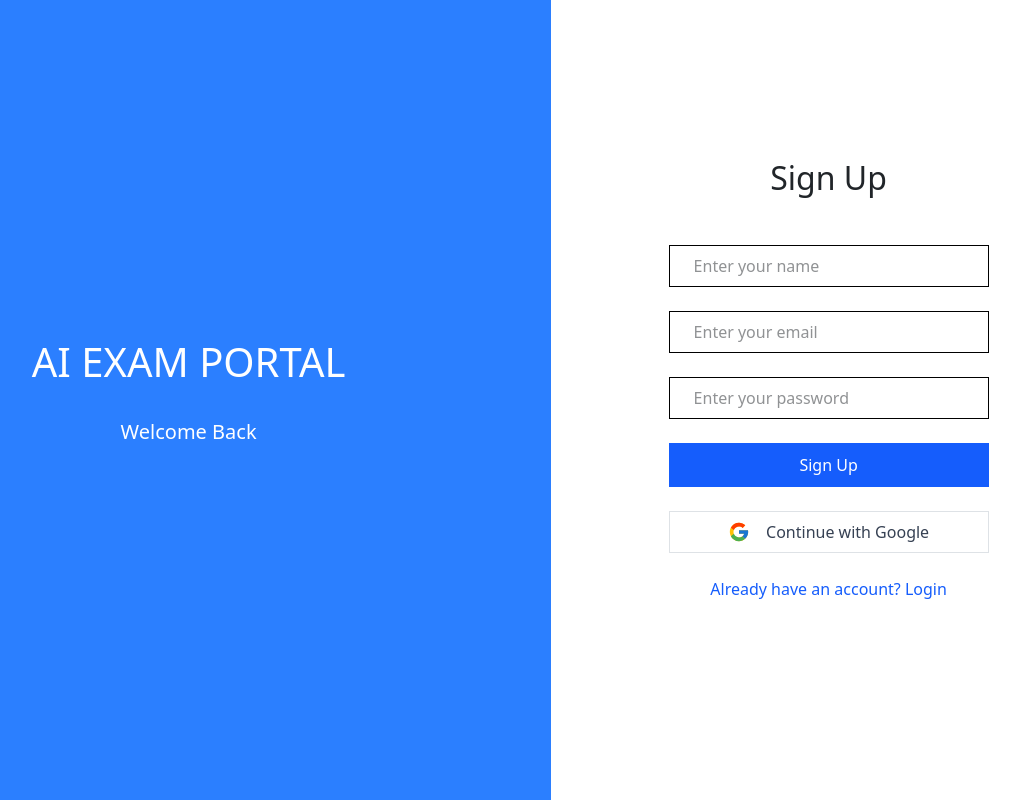
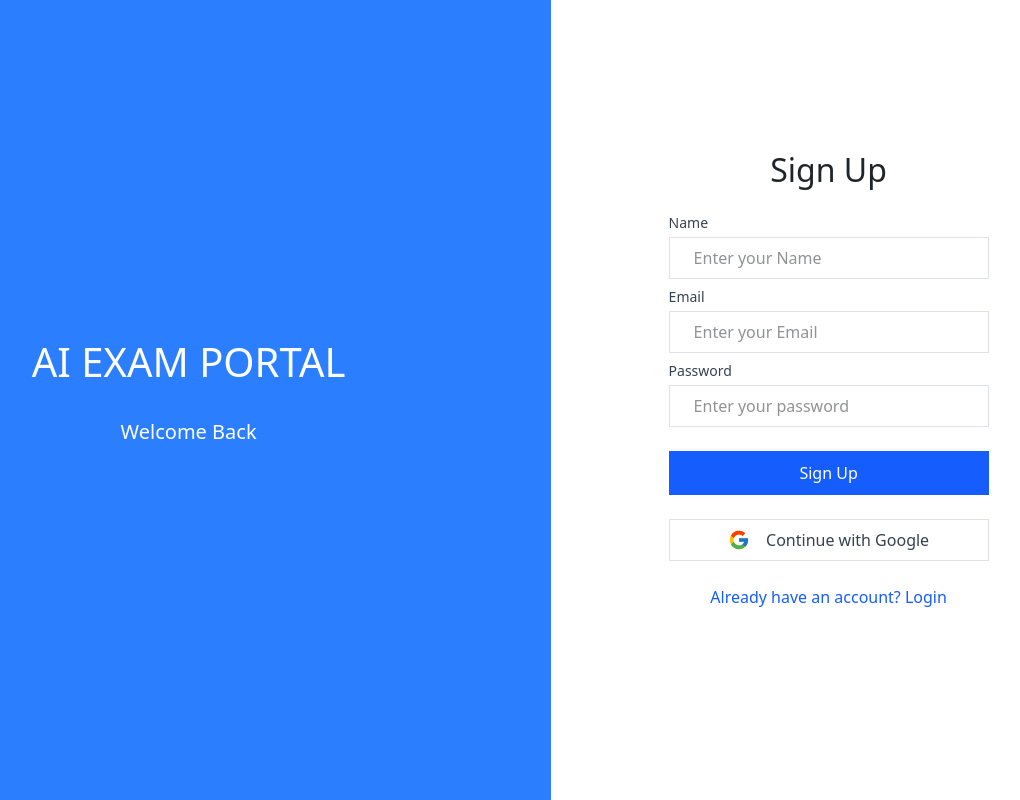
Before and after one commit to KARRI-DURGA-SIVA/AI-MOCKEXAM-Portal, a React (Vite) app: page /signup in a window 1280 px wide. Shown: the whole page, without its empty margins (174-1194 px from the left). Built offline with nearby package versions, Linux system fonts and the light colour scheme.

Commit message:
login page updated

```diff
--- a/src/Pages/Signup.tsx
+++ b/src/Pages/Signup.tsx
@@ -7,6 +7,7 @@ function Signup() {
     const [name, setName] = useState('')
     const [email, setEmail] = useState('')
     const [password, setPassword] = useState('')
+    const [showPassword, setShowPassword] = useState(false)
 
     return (
         <div className="min-h-screen bg-white flex">
@@ -23,38 +24,67 @@ function Signup() {
                     Sign Up
                 </h2>
 
-                <div className="mb-4">
-                    <label className="sr-only" htmlFor="name">Name</label>
+                  <div className="relative w-80 mb-8">
+                            <label
+                                htmlFor="name"
+                                className="absolute -top-6 left-0 text-sm font-medium text-gray-700"
+                            >
+                                Name
+                            </label>
+
                             <input
                                 id="name"
                                 type="text"
                                 value={name}
                                 onChange={(event) => setName(event.target.value)}
-                        placeholder="Enter your name"
-                        className="w-80 max-w-full border border-black px-4 py-2 outline-none focus:border-blue-500 focus:ring-2 focus:ring-blue-100"
+                                placeholder="Enter your Name"
+                                className="w-full border border-gray-600  px-4 py-2 outline-none focus:border-blue-500 focus:ring-2 focus:ring-blue-100"
                             />
                         </div>
-                <div className="mb-4">
-                    <label className="sr-only" htmlFor="email">Email</label>
+                    <div className="relative w-80 mb-8">
+                            <label
+                                htmlFor="email"
+                                className="absolute -top-6 left-0 text-sm font-medium text-gray-700"
+                            >
+                                Email
+                            </label>
+
                             <input
                                 id="email"
                                 type="email"
                                 value={email}
                                 onChange={(event) => setEmail(event.target.value)}
-                        placeholder="Enter your email"
-                        className="w-80 max-w-full border border-black px-4 py-2 outline-none focus:border-blue-500 focus:ring-2 focus:ring-blue-100"
+                                placeholder="Enter your Email"
+                                className="w-full border border-gray-600  px-4 py-2 outline-none focus:border-blue-500 focus:ring-2 focus:ring-blue-100"
                             />
                         </div>
-                <div className="mb-6">
-                    <label className="sr-only" htmlFor="password">Password</label>
+                    <div className="relative w-80 mb-6">
+                            <label
+                                htmlFor="password"
+                                className="absolute -top-6 left-0 text-sm font-medium text-gray-700"
+                            >
+                                Password
+                            </label>
+
                             <input
                                 id="password"
-                        type="password"
+                                type={showPassword ? "text" : "password"}
                                 value={password}
                                 onChange={(event) => setPassword(event.target.value)}
                                 placeholder="Enter your password"
-                        className="w-80 max-w-full border border-black px-4 py-2 outline-none focus:border-blue-500 focus:ring-2 focus:ring-blue-100"
+                                className="w-full border border-gray-600  px-4 py-2 pr-12 outline-none focus:border-blue-500 focus:ring-2 focus:ring-blue-100"
                             />
+
+                            {password.length > 0 && (
+                                <button
+                                    type="button"
+                                    className="absolute right-4 top-1/2 -translate-y-1/2 text-gray-500"
+                                    onClick={() => setShowPassword(!showPassword)}
+                                    aria-label={showPassword ? "Hide password" : "Show password"}
+                                >
+                                    <i className={showPassword ? "bi bi-eye-slash" : "bi bi-eye"}></i>
+                                </button>
+                            )}
                         </div>
                 <button
                     className="w-80 max-w-full rounded-xl bg-blue-600 py-2.5 text-white transition hover:bg-blue-700"
```
Lines whose indentation alone changed are shown as unchanged.
